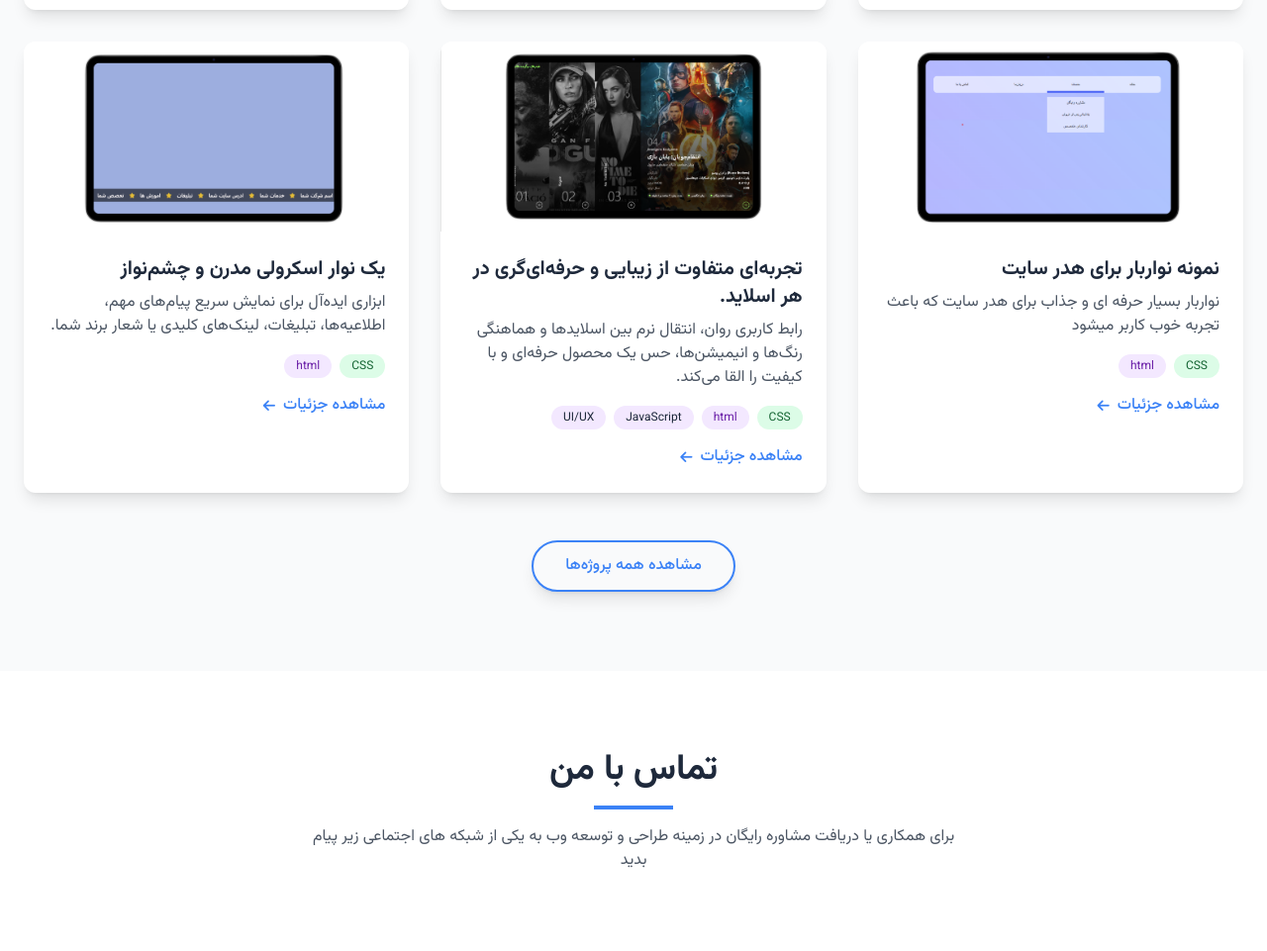
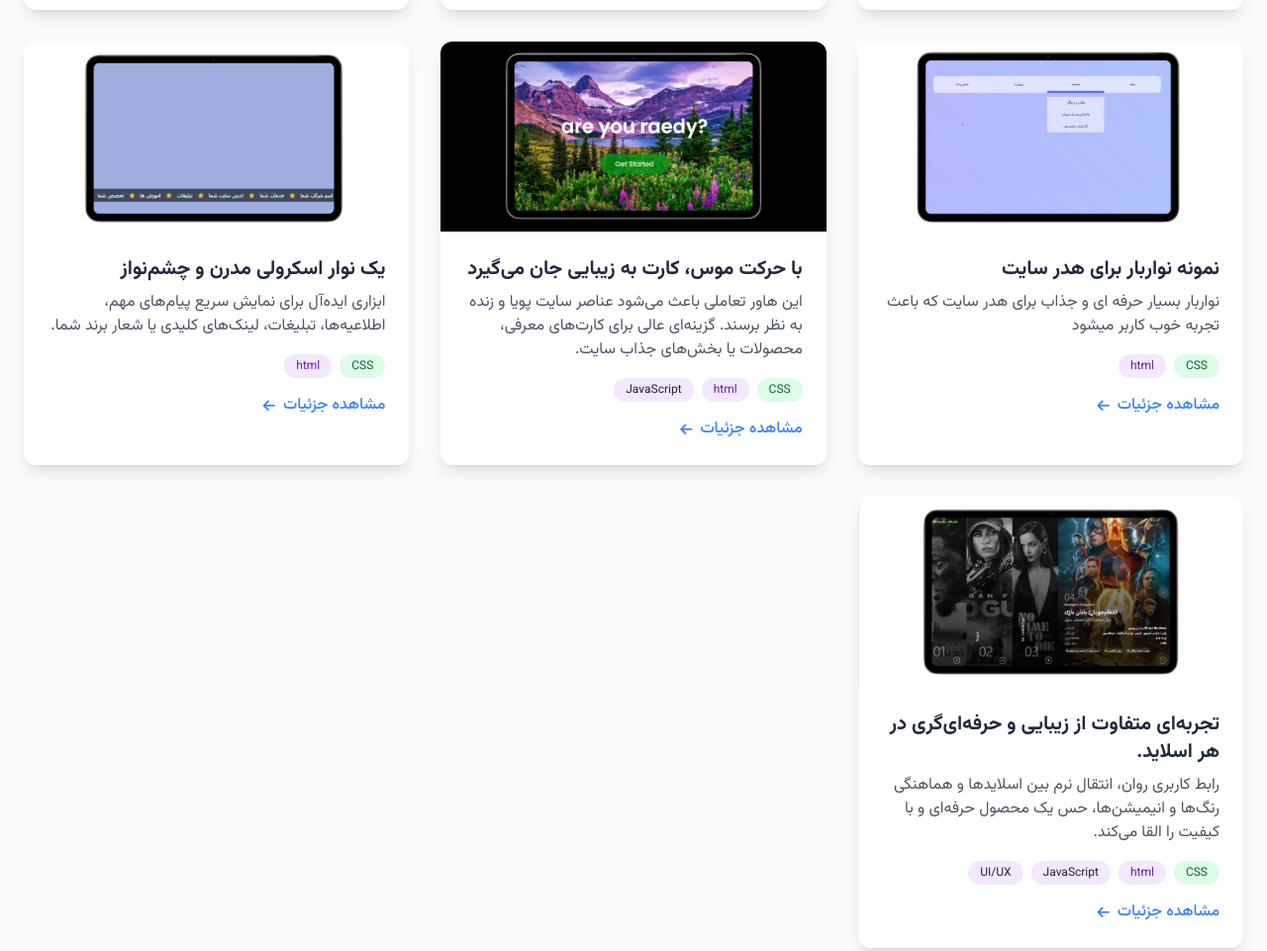
Before and after one commit to MaedehR123/my-portfolio, a plain HTML site: page index.html in a window 1280 px wide. Shown: the part 5978-6939 px from the top of the page at 99% size. Drawn offline with nearby package versions, Linux system fonts and the light colour scheme; files whose address does not match are found by name.

Commit message:
add new project number26  that name is mouse-hover

```diff
--- a/index.html
+++ b/index.html
@@ -1869,7 +1869,112 @@
             </div>
           </div>
 
-          <!-- Project  26 -->
+             <!-- Project  26-->
+          <div
+            class="bg-white rounded-xl overflow-hidden shadow-lg card-hover animate-fade-in animate-delay-1"
+          >
+            <div class="h-48 overflow-hidden relative">
+              <img
+                src="پروژه ها/mouse hover/mouse hover.webp"
+                alt="mouse hover "
+                class="w-full h-full object-cover transition duration-500 hover:scale-110"
+              />
+              <div
+                class="absolute inset-0 bg-black opacity-0 hover:opacity-20 transition-opacity duration-300"
+              ></div>
+            </div>
+            <div class="p-6">
+              <h3 class="text-xl font-bold mb-2" id="project-1-title">
+                    با حرکت موس، کارت به زیبایی جان می‌گیرد
+              </h3>
+              <p class="text-gray-600 mb-4" id="project-1-desc">
+                  این هاور تعاملی باعث می‌شود عناصر سایت پویا و زنده به نظر برسند.
+گزینه‌ای عالی برای کارت‌های معرفی، محصولات یا بخش‌های جذاب سایت.
+              </p>
+              <div class="flex flex-wrap gap-2 mb-4">
+                <!-- <span class="bg-blue-100 text-blue-800 text-xs px-3 py-1 rounded-full">React</span> -->
+                <span
+                  class="bg-green-100 text-green-800 text-xs px-3 py-1 rounded-full"
+                  >CSS</span
+                >
+                <span
+                  class="bg-purple-100 text-purple-800 text-xs px-3 py-1 rounded-full"
+                  >html</span
+                >
+                <span class="bg-purple-100 text-white-800 text-xs px-3 py-1 rounded-full">JavaScript</span>
+                <!-- <span class="bg-purple-100 text-white-800 text-xs px-3 py-1 rounded-full">UI/UX</span> -->
+              </div>
+              <a
+                href="https://mouse-hover-ten.vercel.app/"
+                class="text-primary font-medium hover:underline flex items-center"
+                aria-label="مشاهده scroolling_ticker جذاب و شیک"
+              >
+                مشاهده جزئیات
+                <i class="fas fa-arrow-left mr-2 text-sm"></i>
+              </a>
+            </div>
+          </div>
+
+
+
+
+
+           <!-- Project  27-->
+          <div
+            class="bg-white rounded-xl overflow-hidden shadow-lg card-hover animate-fade-in animate-delay-1"
+          >
+            <div class="h-48 overflow-hidden relative">
+              <img
+                src="پروژه ها/Scrolling_Ticker/Scrolling_Ticker.webp"
+                alt="scroolling_ticker "
+                class="w-full h-full object-cover transition duration-500 hover:scale-110"
+              />
+              <div
+                class="absolute inset-0 bg-black opacity-0 hover:opacity-20 transition-opacity duration-300"
+              ></div>
+            </div>
+            <div class="p-6">
+              <h3 class="text-xl font-bold mb-2" id="project-1-title">
+                یک نوار اسکرولی مدرن و چشم‌نواز
+              </h3>
+              <p class="text-gray-600 mb-4" id="project-1-desc">
+              ابزاری ایده‌آل برای نمایش سریع پیام‌های مهم، اطلاعیه‌ها، تبلیغات، لینک‌های کلیدی یا شعار برند شما.
+              </p>
+              <div class="flex flex-wrap gap-2 mb-4">
+                <!-- <span class="bg-blue-100 text-blue-800 text-xs px-3 py-1 rounded-full">React</span> -->
+                <span
+                  class="bg-green-100 text-green-800 text-xs px-3 py-1 rounded-full"
+                  >CSS</span
+                >
+                <span
+                  class="bg-purple-100 text-purple-800 text-xs px-3 py-1 rounded-full"
+                  >html</span
+                >
+                <!-- <span class="bg-purple-100 text-white-800 text-xs px-3 py-1 rounded-full">JavaScript</span> -->
+                <!-- <span class="bg-purple-100 text-white-800 text-xs px-3 py-1 rounded-full">UI/UX</span> -->
+              </div>
+              <a
+                href="https://scrolling-ticker.vercel.app/"
+                class="text-primary font-medium hover:underline flex items-center"
+                aria-label="مشاهده scroolling_ticker جذاب و شیک"
+              >
+                مشاهده جزئیات
+                <i class="fas fa-arrow-left mr-2 text-sm"></i>
+              </a>
+            </div>
+          </div>
+
+
+
+
+
+
+
+
+
+
+
+          <!-- Project  28 -->
           <div
             class="bg-white rounded-xl overflow-hidden shadow-lg card-hover animate-fade-in animate-delay-1"
           >
@@ -1913,56 +2018,6 @@
               </a>
             </div>
           </div>
-
-
-
-
-
-                 <!-- Project  27-->
-          <div
-            class="bg-white rounded-xl overflow-hidden shadow-lg card-hover animate-fade-in animate-delay-1"
-          >
-            <div class="h-48 overflow-hidden relative">
-              <img
-                src="پروژه ها/Scrolling_Ticker/Scrolling_Ticker.webp"
-                alt="scroolling_ticker "
-                class="w-full h-full object-cover transition duration-500 hover:scale-110"
-              />
-              <div
-                class="absolute inset-0 bg-black opacity-0 hover:opacity-20 transition-opacity duration-300"
-              ></div>
-            </div>
-            <div class="p-6">
-              <h3 class="text-xl font-bold mb-2" id="project-1-title">
-                یک نوار اسکرولی مدرن و چشم‌نواز
-              </h3>
-              <p class="text-gray-600 mb-4" id="project-1-desc">
-              ابزاری ایده‌آل برای نمایش سریع پیام‌های مهم، اطلاعیه‌ها، تبلیغات، لینک‌های کلیدی یا شعار برند شما.
-              </p>
-              <div class="flex flex-wrap gap-2 mb-4">
-                <!-- <span class="bg-blue-100 text-blue-800 text-xs px-3 py-1 rounded-full">React</span> -->
-                <span
-                  class="bg-green-100 text-green-800 text-xs px-3 py-1 rounded-full"
-                  >CSS</span
-                >
-                <span
-                  class="bg-purple-100 text-purple-800 text-xs px-3 py-1 rounded-full"
-                  >html</span
-                >
-                <!-- <span class="bg-purple-100 text-white-800 text-xs px-3 py-1 rounded-full">JavaScript</span> -->
-                <!-- <span class="bg-purple-100 text-white-800 text-xs px-3 py-1 rounded-full">UI/UX</span> -->
-              </div>
-              <a
-                href="https://scrolling-ticker.vercel.app/"
-                class="text-primary font-medium hover:underline flex items-center"
-                aria-label="مشاهده scroolling_ticker جذاب و شیک"
-              >
-                مشاهده جزئیات
-                <i class="fas fa-arrow-left mr-2 text-sm"></i>
-              </a>
-            </div>
-          </div>
-
 
 
 
```
Also changed, not shown: پروژه ها/mouse hover/mouse hover.webp (added).
